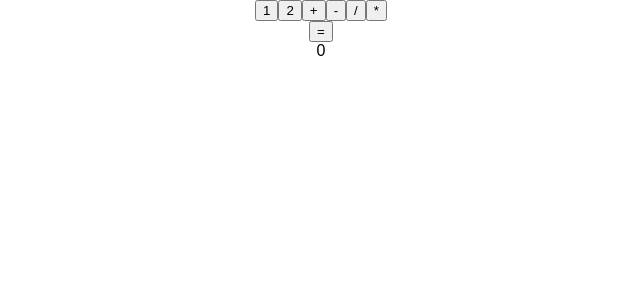
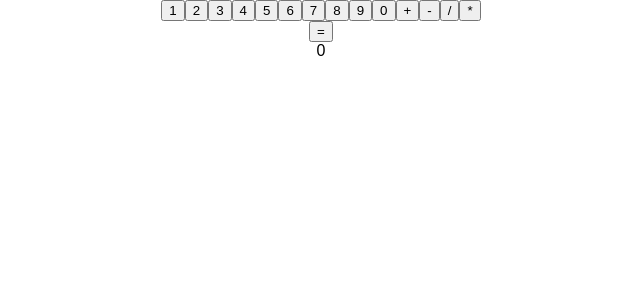
Before and after one commit to CharSV5/calc-simple, a React (Create React App) app: page / in a window 1280 px wide. Shown: the top 300 px of the page, without its empty margins (319-959 px from the left). Built offline with nearby package versions, Linux system fonts and the light colour scheme.

Commit message:
more buttons

```diff
--- a/src/App.js
+++ b/src/App.js
@@ -59,7 +59,6 @@ class App extends Component {
   }
 
   handleSubmit(event) {
-    console.log('submit!')
     event.preventDefault();
     const inputValue1 = this.state.inputValue1
     const inputValue2 = this.state.inputValue2
@@ -108,12 +107,24 @@ class App extends Component {
 
 
 
+
+
+
+
   render() {
     return (
       <div className="App">
 
           <button onClick={() => this.handleNum(1)}>1</button>
           <button onClick={() => this.handleNum(2)}>2</button>
+          <button onClick={() => this.handleNum(3)}>3</button>
+          <button onClick={() => this.handleNum(4)}>4</button>
+          <button onClick={() => this.handleNum(5)}>5</button>
+          <button onClick={() => this.handleNum(6)}>6</button>
+          <button onClick={() => this.handleNum(7)}>7</button>
+          <button onClick={() => this.handleNum(8)}>8</button>
+          <button onClick={() => this.handleNum(9)}>9</button>
+          <button onClick={() => this.handleNum(0)}>0</button>
           <button onClick={() => this.handleClick('+')}>+</button>
           <button onClick={() => this.handleClick('-')}>-</button>
           <button onClick={() => this.handleClick('/')}>/</button>
```
